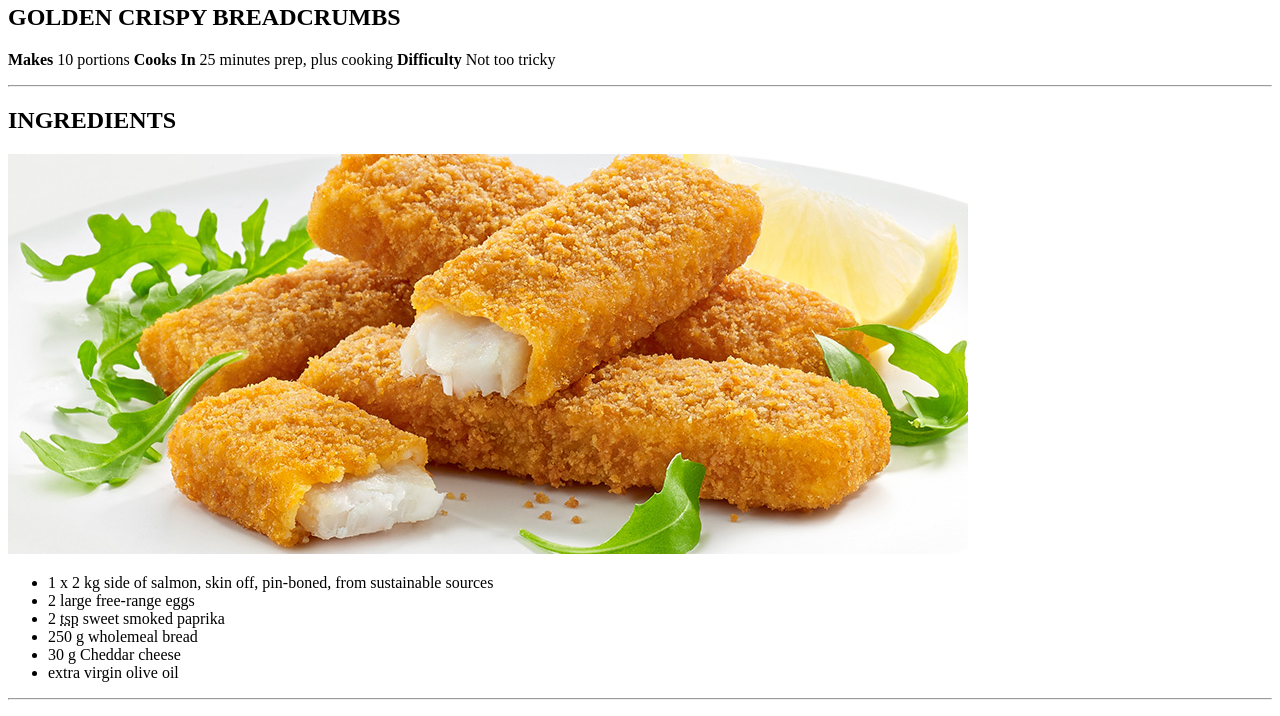
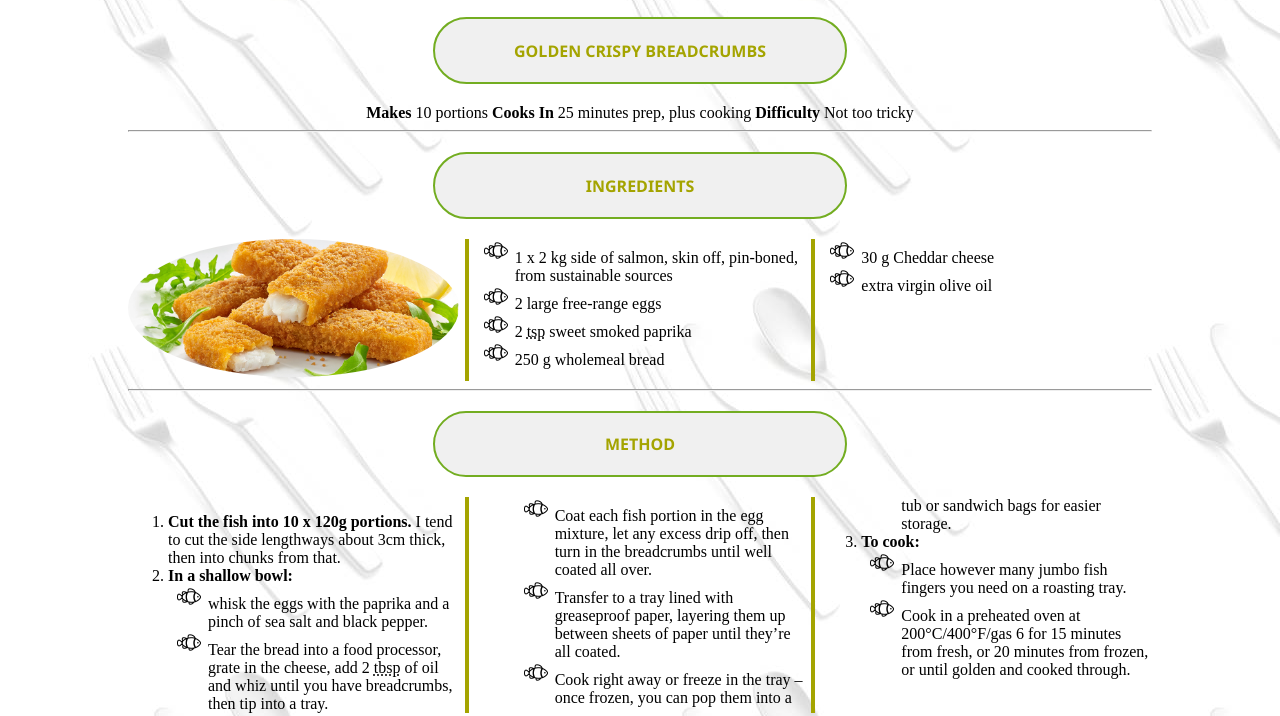
Before and after one commit to PLAyEr2002002/hw2, a plain HTML site: page FishFinger.html in a window 1280 px wide. Shown: the part 127-843 px from the top of the page. Drawn offline with Linux system fonts and the light colour scheme.

Commit message:
diff css file

```diff
--- a/FishFinger.html
+++ b/FishFinger.html
@@ -4,7 +4,7 @@
 	<meta charset="utf-8">
 	<meta name="viewport" content="width=device-width, initial-scale=1">
 	<title>Jumbo Fish Fingers</title>
-	<link rel="stylesheet" href="FishFinger.css">
+	<link rel="stylesheet" href="FishRecipe.css">
 	<!-- done entirely by 201942130 -->
 
 </head>
```
Also changed, not shown: index.htm (+1 -1 lines).
